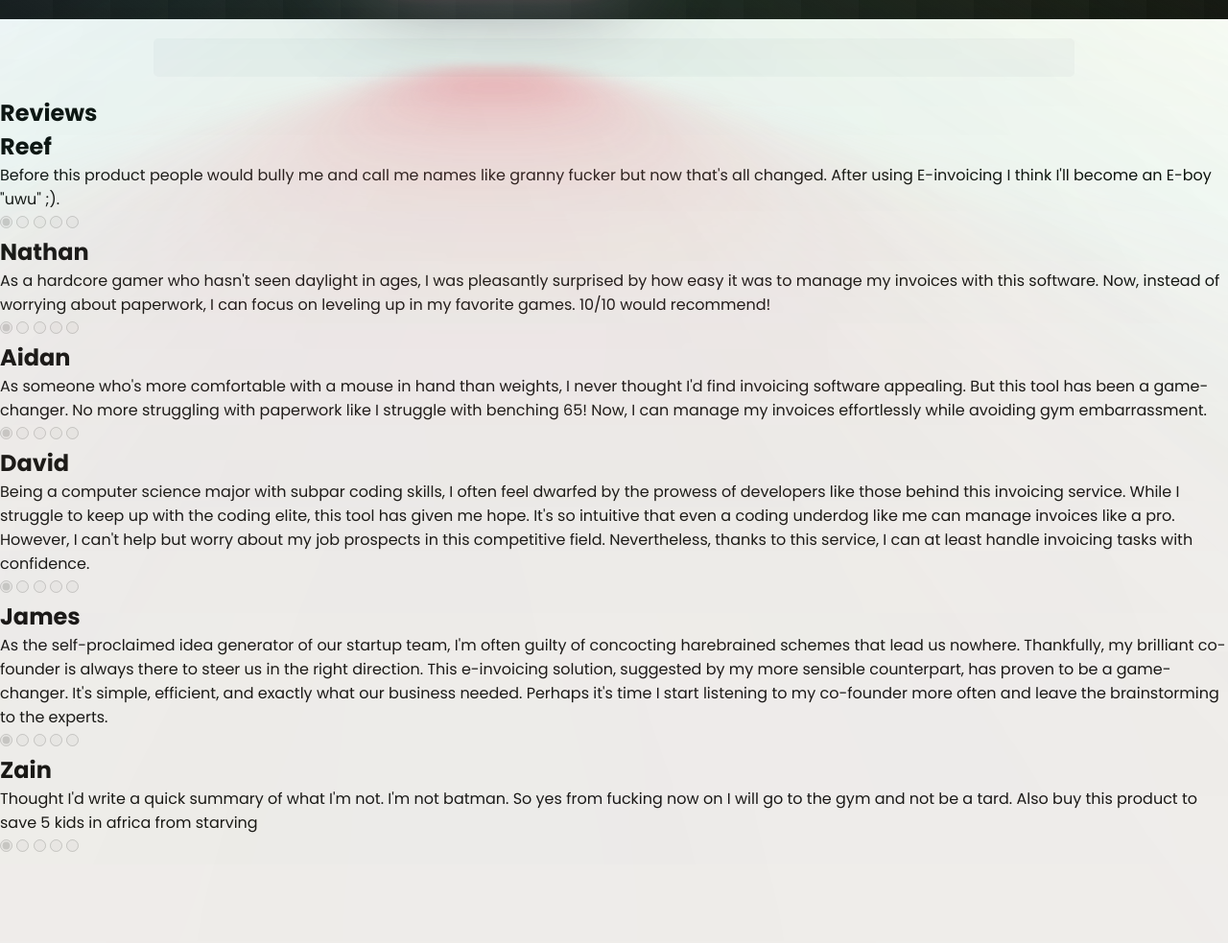
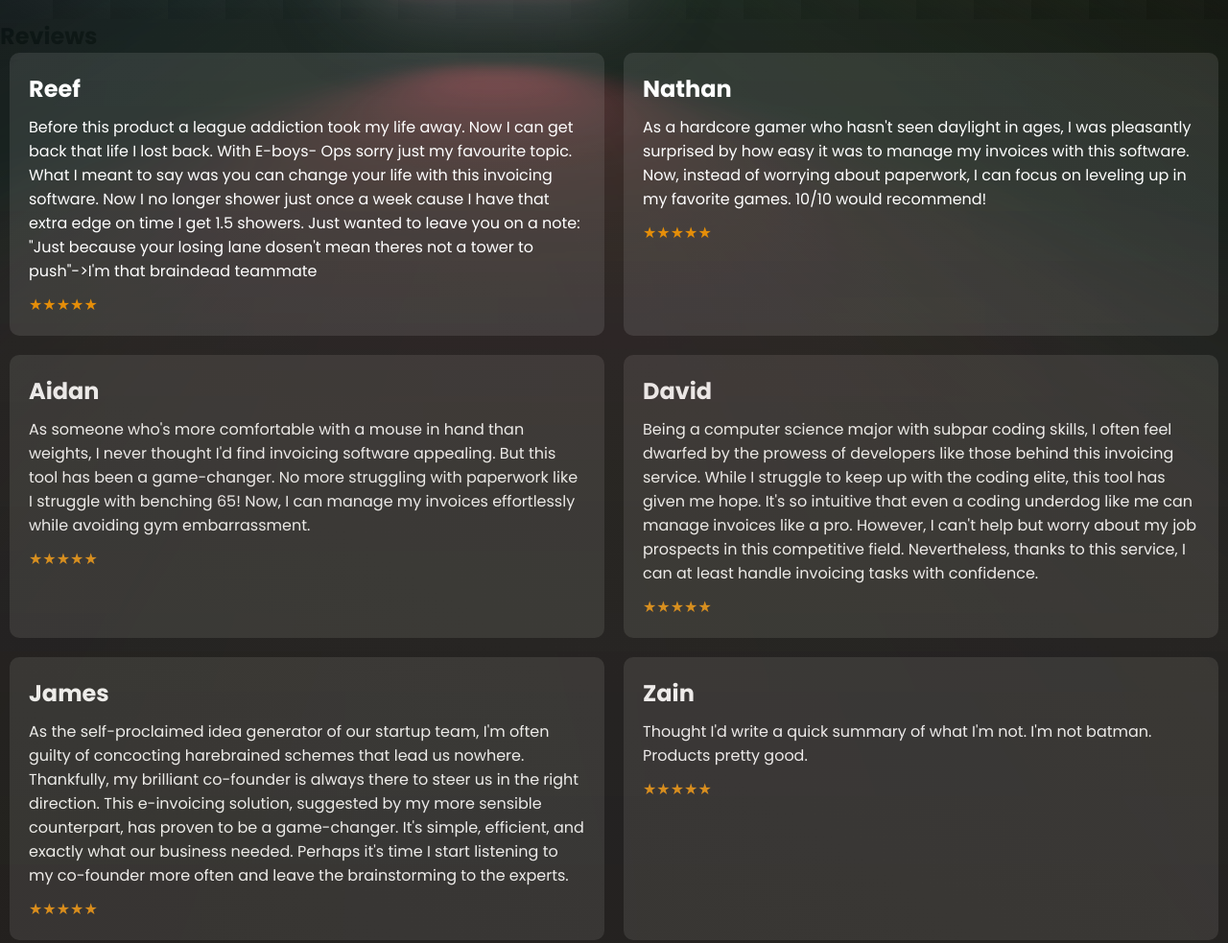
Before and after one commit to TaylorHoff101/404-invoice, a website: page index.html in a window 1280 px wide. Shown: the part 780-1763 px from the top of the page at 96% size. Before the commit the page ends 1675 px from the top, so only its background shows below. Drawn offline with Linux system fonts and the light colour scheme.

Commit message:
all pages working

```diff
--- a/frontend/src/main.js
+++ b/frontend/src/main.js
@@ -113,6 +113,7 @@ document.addEventListener('DOMContentLoaded', () => {
       document.querySelector('.boxes').style.display = 'none';
       document.querySelector('.main-content').textContent = 'Validation';
       document.querySelector('.description').style.display = 'none';
+      document.getElementById("review-container").style.display = "none";
       showUserProfile(localStorage.getItem('user'));
       document.querySelector('.validate-container').style.display = 'block';
     });
@@ -212,6 +213,8 @@ document.addEventListener('DOMContentLoaded', () => {
           document.getElementById("review-container").style.display = "none";
           console.log('Server response:', data);
           document.getElementById('results-container').innerHTML = data;
+          document.getElementById('results-container').style.display = "block";
+
         }
       })
       .catch(error => {
--- a/index.html
+++ b/index.html
@@ -103,7 +103,7 @@
 
 
 
-  <div id="results-container"></div>
+  <div id="results-container" style="display: none;"></div>
 
 
 	    <div id = "review-container">
@@ -112,8 +112,7 @@
           <div class="review-container">
             <div class="review">
               <h2 class="person">Reef</h2>
-              <p class="review_des">Before this product people would bully me and call me names like granny fucker but now that's all changed.
-                After using E-invoicing I think I'll become an E-boy "uwu" ;).
+              <p class="review_des">Before this product a league addiction took my life away. Now I can get back that life I lost back. With E-boys- Ops sorry just my favourite topic. What I meant to say was you can change your life with this invoicing software. Now I no longer shower just once a week cause I have that extra edge on time I get 1.5 showers. Just wanted to leave you on a note: "Just because your losing lane dosen't mean theres not a tower to push"->I'm that braindead teammate
               </p>
               <div class="rating">
                 <input type="radio" id="star5" name="rate" value="5" checked disabled />
@@ -194,7 +193,7 @@
           </div>
           <div class="review">
             <h2 class="person">Zain</h2>
-            <p class="review_des">Thought I'd write a quick summary of what I'm not. I'm not batman. So yes from fucking now on I will go to the gym and not be a tard. Also buy this product to save 5 kids in africa from starving</p>
+            <p class="review_des">Thought I'd write a quick summary of what I'm not. I'm not batman. Products pretty good.</p>
             <div class="rating">
               <input type="radio" id="star5_6" name="rate_6" value="5" checked disabled />
               <label for="star5_6" title="text"></label>
--- a/styles/global.css
+++ b/styles/global.css
@@ -22,6 +22,15 @@ header {
   font-size: 2em;
   text-decoration: none;
   color: white;
+}
+
+body {
+  background-color: #111111;
+  background-image: linear-gradient(
+    32deg,
+    rgba(8, 8, 8, 0.74) 30px,
+    transparent
+  );
 }
 
 .logo {
@@ -69,6 +78,12 @@ header {
   height: 100vh;
   width: 100%;
   position: relative;
+  background-color: #111111;
+  background-image: linear-gradient(
+    32deg,
+    rgba(8, 8, 8, 0.74) 30px,
+    transparent
+  );
 }
 
 .container > header {
@@ -636,3 +651,56 @@ button.button.render::after {
   background-color: #8500a0;
   border-radius: 0.5rem;
 }
+
+.review-container {
+  display: flex;
+  justify-content: space-around;
+  flex-wrap: wrap;
+  z-index: 100;
+}
+
+.review {
+  flex: 0 1 calc(50% - 20px);
+  margin-bottom: 20px;
+  background-color: rgba(255, 255, 255, 0.1);
+  padding: 20px;
+  border-radius: 10px;
+  z-index: 100;
+}
+
+.person {
+  color: white;
+  font-size: 1.5em;
+  margin-bottom: 10px;
+}
+
+.review_des {
+  color: rgb(255, 255, 255);
+  font-size: 1em;
+  margin-bottom: 10px;
+}
+
+.rating {
+  display: flex;
+  align-items: center;
+}
+
+.rating p {
+  color: white;
+  font-size: 1em;
+  margin-left: 5px;
+}
+
+.rating:not(:checked) > input {
+  position: absolute;
+  top: -9999px;
+  clip: rect(0, 0, 0, 0);
+}
+
+.rating:not(:checked) > label:before {
+  content: "★";
+}
+
+.rating > input:checked ~ label {
+  color: #e58e09;
+}
```
